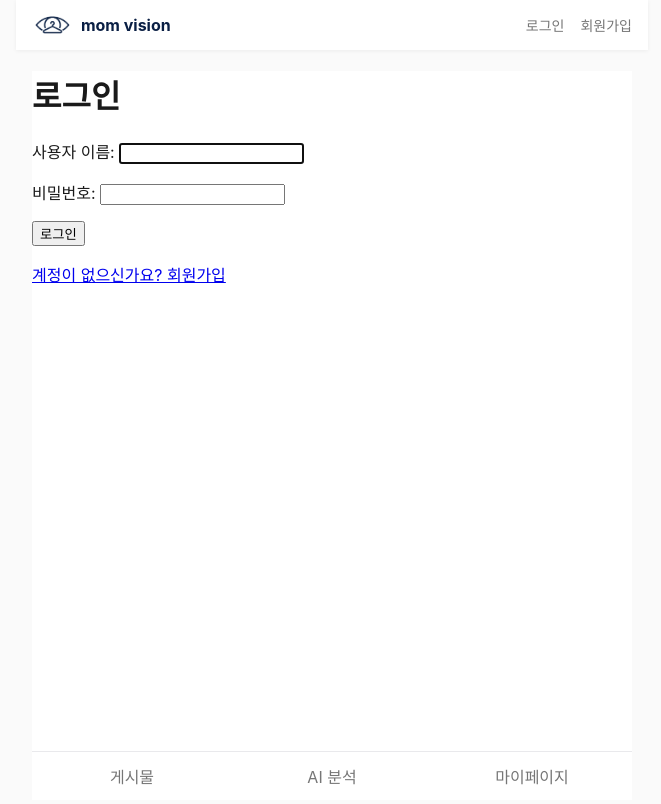
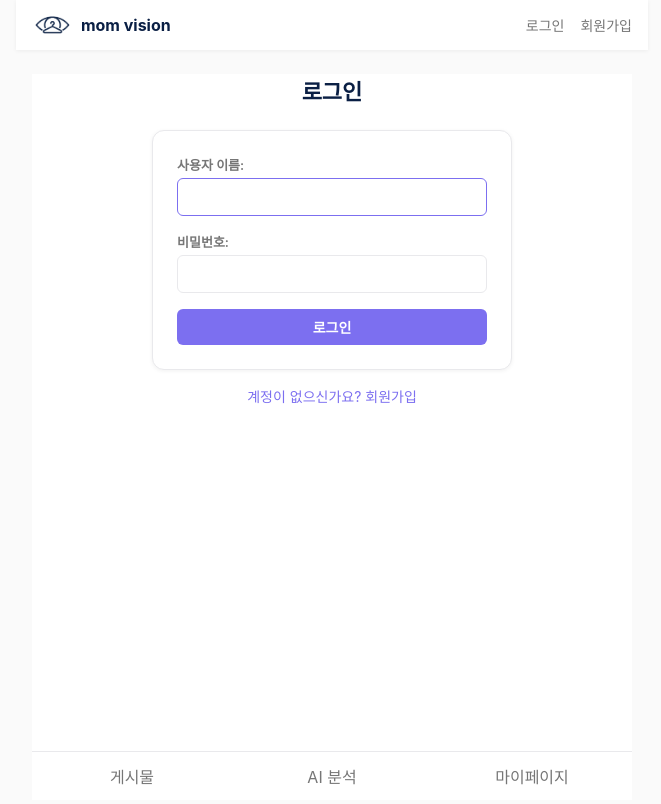
Before and after one commit to dbst0508-beep/mini_pro_MV, a Django app: page /login/ in a window 1280 px wide. Shown: the top 804 px of the page, without its empty margins (308-969 px from the left). Run offline with Django 5.2, Linux system fonts and the light colour scheme.

Commit message:
style: 로그인/회원가입 폼 디자인 (카드 레이아웃, 입력창/버튼 스타일링)

```diff
--- /dev/null
+++ b/static/css/auth.css
@@ -0,0 +1,68 @@
+.auth-page {
+    max-width: 360px;              /* 로그인/회원가입은 좁은 카드 형태가 자연스러움 */
+    margin: var(--space-lg) auto;   /* 위아래 여백 + 가운데 정렬 */
+}
+
+.auth-page__title {
+    font-size: 22px;               /* 페이지 제목 크기 */
+    text-align: center;             /* 가운데 정렬 */
+    color: var(--color-navy);        /* 브랜드 남색으로 강조 */
+    margin-bottom: var(--space-lg);   /* 폼과의 간격 */
+}
+
+.auth-form {
+    display: flex;              /* 필드들을 세로로 쌓기 위해 flex 사용 */
+    flex-direction: column;      /* 세로 방향 */
+    gap: var(--space-md);         /* 필드(라벨+입력창) 사이 간격 */
+    background: var(--color-surface);      /* 흰 카드 배경 */
+    border: 1px solid var(--color-border);  /* 옅은 테두리 */
+    border-radius: var(--radius-md);         /* 둥근 모서리 */
+    box-shadow: var(--shadow-sm);             /* 다른 카드들과 톤 통일 */
+    padding: var(--space-lg);                  /* 안쪽 여백 */
+}
+
+.auth-form p {
+    display: flex;          /* Django가 자동 생성하는 <p>(라벨+입력창 묶음)를 세로로 배치 */
+    flex-direction: column;  /* 라벨이 입력창 위에 오도록 */
+    gap: var(--space-xs);     /* 라벨-입력창 사이 살짝 간격 */
+    margin: 0;                 /* 기본 <p> 여백 제거 (부모 .auth-form의 gap으로 간격 대체) */
+}
+
+.auth-form label {
+    font-size: 13px;                  /* 입력창보다 작게 */
+    font-weight: 600;                  /* 살짝 굵게 */
+    color: var(--color-text-muted);     /* 은은한 회색 */
+}
+
+.auth-form input {
+    padding: 10px 12px;                     /* 입력창 안쪽 여백 */
+    border: 1px solid var(--color-border);   /* 옅은 테두리 */
+    border-radius: var(--radius-sm);          /* 둥근 모서리 */
+    font-size: 14px;                            /* 글자 크기 */
+    outline: none;                               /* 클릭 시 브라우저 기본 파란 테두리 제거 */
+    transition: border-color .15s ease;           /* 포커스 시 부드럽게 */
+}
+
+.auth-form input:focus {
+    border-color: var(--color-accent); /* 포커스 시 포인트 컬러 테두리로 강조 */
+}
+
+.auth-form .errorlist {
+    list-style: none;   /* Django가 자동 생성하는 에러 <ul>의 점(•) 제거 */
+    margin: 0;            /* 기본 여백 제거 */
+    padding: 0;            /* 기본 여백 제거 */
+    color: #ed4956;         /* like-button.liked와 동일한 "경고" 빨간색 재사용 */
+    font-size: 13px;         /* 살짝 작게 */
+}
+
+.auth-page__footer {
+    text-align: center;             /* 가운데 정렬 */
+    margin-top: var(--space-md);     /* 폼과의 간격 */
+    font-size: 14px;                  /* 살짝 작게 */
+    color: var(--color-text-muted);    /* 은은한 회색 */
+}
+
+.auth-page__footer a {
+    color: var(--color-accent);  /* 링크는 포인트 컬러로 */
+    text-decoration: none;        /* 밑줄 제거 */
+}
--- a/static/css/base.css
+++ b/static/css/base.css
@@ -126,6 +126,12 @@ main {
     background: var(--color-accent-hover); /* hover 시 더 진한 톤 */
 }
 
+.btn--block {
+    display: block;   /* 새로 추가: 버튼을 폼 너비만큼 꽉 채움 (로그인/회원가입 제출 버튼용) */
+    width: 100%;       /* 새로 추가: 부모(폼) 너비에 맞춤 */
+    text-align: center; /* 새로 추가: 버튼 안 글자를 가운데 정렬 */
+}
+
 .btn--ghost {
     background: transparent;                /* 배경 없이 테두리만 있는 보조 버튼 (로그아웃 등) */
     color: var(--color-text-muted);         /* 은은한 글자색 */
--- a/templates/accounts/login.html
+++ b/templates/accounts/login.html
@@ -1,19 +1,26 @@
 {% extends "base.html" %}
+{% load static %}
 
 {% block title %}로그인{% endblock %}
 
+{% block extra_css %}
+<link rel="stylesheet" href="{% static 'css/auth.css' %}">
+{% endblock %}
+
 {% block content %}
-<h1>로그인</h1>
+<div class="auth-page">
+    <h1 class="auth-page__title">로그인</h1>
 
-<form method="post">
-    {% csrf_token %}
-    {# AuthenticationForm도 ModelForm이 아닐 뿐 똑같은 Form이라, 사용법은 signup.html과 동일 #}
+    <form method="post" class="auth-form">
+        {% csrf_token %}
+        {# AuthenticationForm도 ModelForm이 아닐 뿐 똑같은 Form이라, 사용법은 signup.html과 동일 #}
 
-    {{ form.as_p }}
-    {# username, password 2개 필드 + "아이디/비밀번호가 틀렸습니다" 같은 인증 실패 에러도 자동으로 여기 표시됨 #}
+        {{ form.as_p }}
+        {# username, password 2개 필드 + "아이디/비밀번호가 틀렸습니다" 같은 인증 실패 에러도 자동으로 여기 표시됨 #}
 
-    <button type="submit">로그인</button>
-</form>
+        <button type="submit" class="btn btn--primary btn--block">로그인</button>
+    </form>
 
-<p><a href="{% url 'accounts:signup_page' %}">계정이 없으신가요? 회원가입</a></p>
+    <p class="auth-page__footer"><a href="{% url 'accounts:signup_page' %}">계정이 없으신가요? 회원가입</a></p>
+</div>
 {% endblock %}
```
Also changed, not shown: templates/accounts/signup.html (+11 -5 lines).
